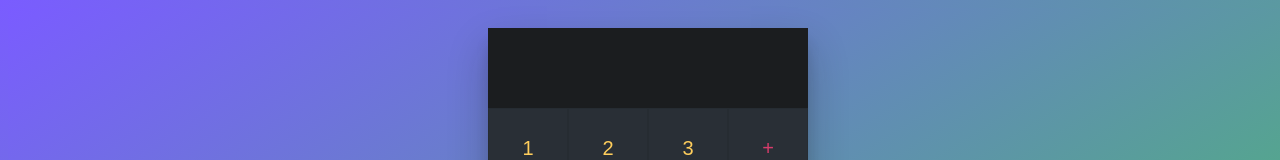
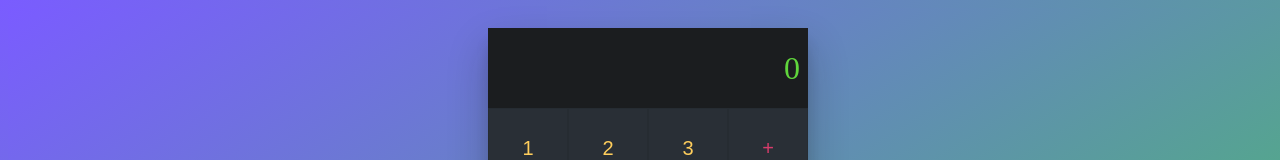
Before and after one commit to aeacuna/React-JS-Redux-ES6.-Completo-De-0-a-experto-, a React (Create React App) app in the folder calc-app/: page / in a window 1280 px wide. Shown: the top 160 px of the page. Built offline with nearby package versions, Linux system fonts and the light colour scheme.

Commit message:
Update App.jsx

```diff
--- a/calc-app/src/App.jsx
+++ b/calc-app/src/App.jsx
@@ -1,10 +1,11 @@
 import React from 'react';
 import './App.css';
+import Result from './components/Result';
 
 const App = () => {
     return (
         <main className="react-calculator">
-            <div className="result"></div>
+            <Result />
             <div className="numbers">
                 <button>1</button>
                 <button>2</button>
```
Lines whose indentation alone changed are shown as unchanged.
